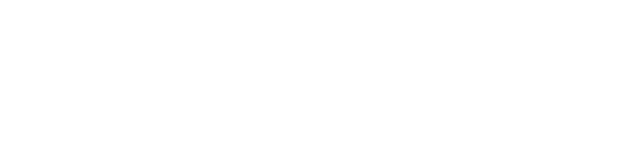
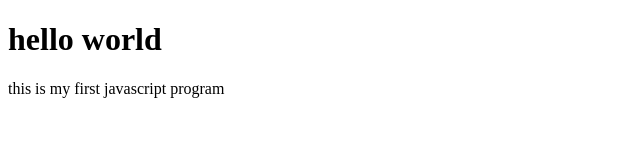
Before and after one commit to STEPEE-SONDAWALE/javascript-first-program, a plain HTML site: page index.html in a window 1280 px wide. Shown: the whole page, without its empty margins (0-640 px from the left). Drawn offline with Linux system fonts and the light colour scheme.

Commit message:
i add tag in html

```diff
--- a/index.html
+++ b/index.html
@@ -7,6 +7,8 @@
     <script src="index.js" defer></script>
 </head>
 <body>
+    <h1>hello world</h1>
+    <p>this is my first javascript program</p>
 
 </body>
 </html>
```
